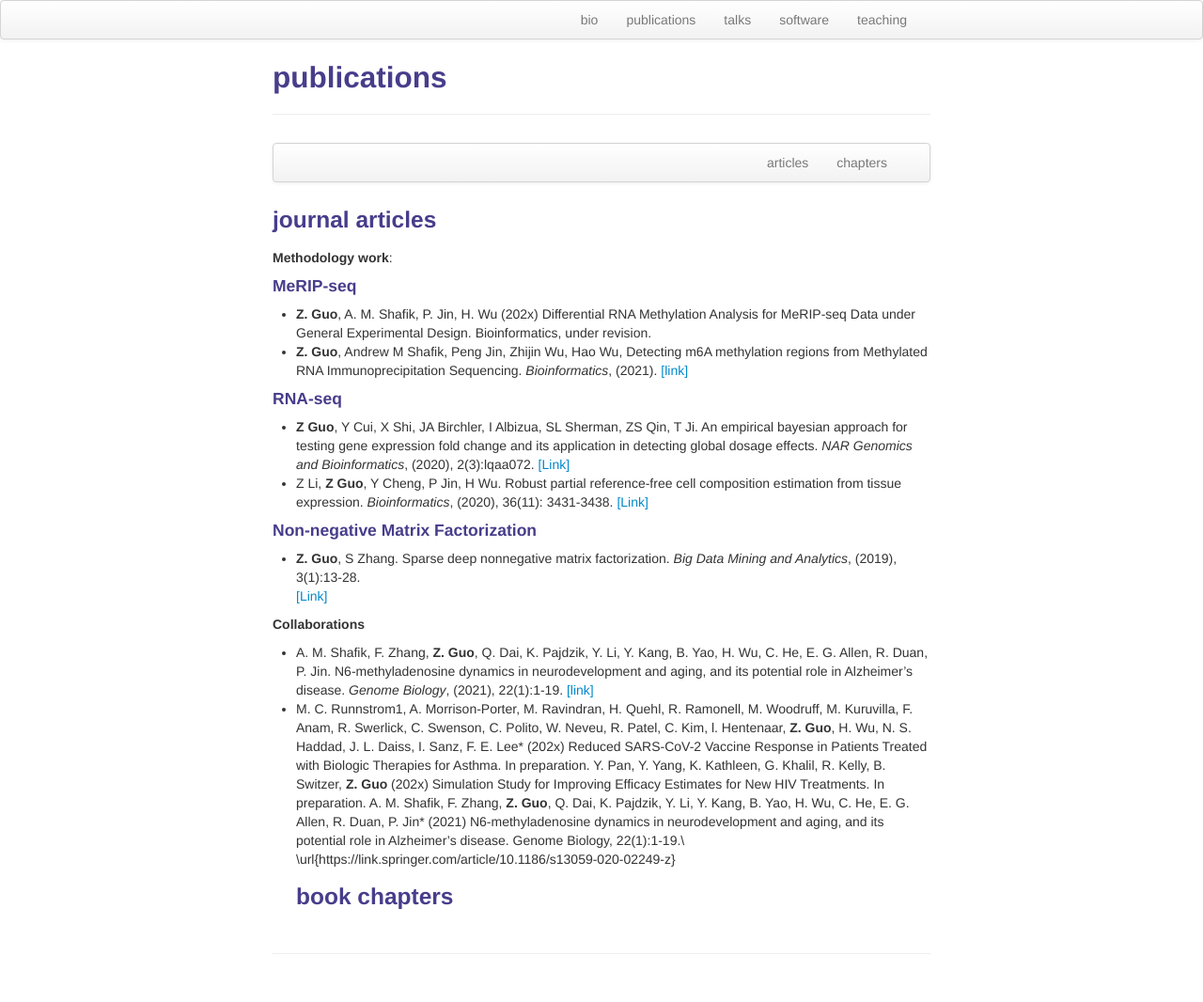
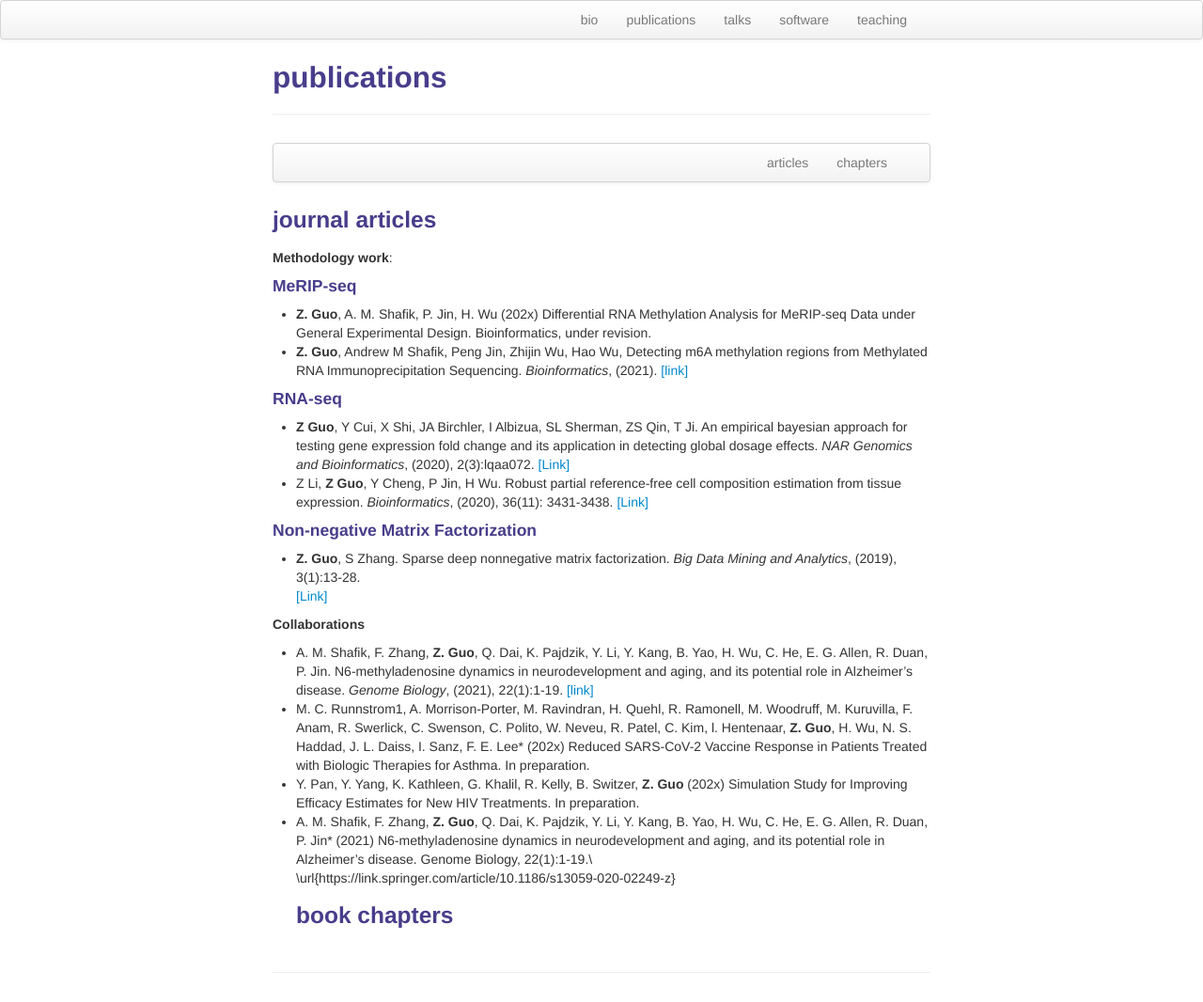
Before and after one commit to ZhenxingGuo0015/ZhenxingGuo0015.github.io, a Jekyll site: the page built from pubs.md, in a window 1280 px wide. Shown: the whole page at 94% size. Built offline with Jekyll 4.4.1, drawn with Linux system fonts in a browser that asks for light colours.

Commit message:
Update pubs.md

```diff
--- a/pubs.md
+++ b/pubs.md
@@ -37,7 +37,7 @@ description: Zhenxing Guo's publications
 * A. M. Shafik, F. Zhang, **Z. Guo**, Q. Dai, K. Pajdzik, Y. Li, Y. Kang, B. Yao, H. Wu, C. He, E. G. Allen, R. Duan, P. Jin. N6-methyladenosine dynamics in neurodevelopment and aging, and its potential role in Alzheimer’s disease. _Genome Biology_, (2021), 22(1):1-19. [[link]](https://link.springer.com/article/10.1186/s13059-020-02249-z)
 * M. C. Runnstrom1, A. Morrison-Porter, M. Ravindran, H. Quehl, R. Ramonell, M. Woodruff, M. Kuruvilla, F. Anam, R. Swerlick, C. Swenson, C. Polito, W. Neveu, R. Patel, C. Kim, l. Hentenaar, **Z. Guo**, H. Wu, N. S. Haddad, J. L. Daiss, I. Sanz, F. E. Lee* (202x)
 Reduced SARS-CoV-2 Vaccine Response in Patients Treated with Biologic Therapies for Asthma. In preparation.
-Y. Pan, Y. Yang, K. Kathleen, G. Khalil, R. Kelly, B. Switzer, **Z. Guo** (202x) Simulation Study for Improving Efficacy Estimates for New HIV Treatments.  In preparation.
-A. M. Shafik, F. Zhang, **Z. Guo**, Q. Dai, K. Pajdzik, Y. Li, Y. Kang, B. Yao, H. Wu, C. He, E. G. Allen, R. Duan, P. Jin* (2021)  N6-methyladenosine dynamics in neurodevelopment and aging, and its potential role in Alzheimer’s disease. Genome Biology, 22(1):1-19.\\
+* Y. Pan, Y. Yang, K. Kathleen, G. Khalil, R. Kelly, B. Switzer, **Z. Guo** (202x) Simulation Study for Improving Efficacy Estimates for New HIV Treatments.  In preparation.
+* A. M. Shafik, F. Zhang, **Z. Guo**, Q. Dai, K. Pajdzik, Y. Li, Y. Kang, B. Yao, H. Wu, C. He, E. G. Allen, R. Duan, P. Jin* (2021)  N6-methyladenosine dynamics in neurodevelopment and aging, and its potential role in Alzheimer’s disease. Genome Biology, 22(1):1-19.\\
 \url{https://link.springer.com/article/10.1186/s13059-020-02249-z}
 ### <a name="chapters"></a>book chapters
```
